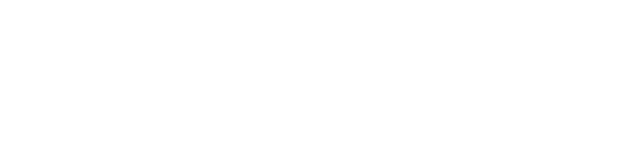
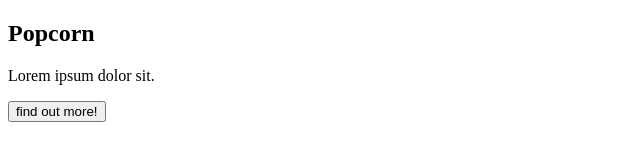
Before and after one commit to Rektwow/first-try-on-git, a plain HTML site: page index.html in a window 1280 px wide. Shown: the whole page, without its empty margins (0-640 px from the left). Drawn offline with Linux system fonts and the light colour scheme.

Commit message:
add call to action component

```diff
--- a/index.html
+++ b/index.html
@@ -7,6 +7,10 @@
    <title>Document</title>
 </head>
 <body>
-   <div class="container"></div>
+   <section class="container call-to-action">
+      <h1>Popcorn</h1>
+      <p>Lorem ipsum dolor sit.</p>
+      <button class="cta">find out more!</button>
+   </section>
 </body>
 </html>
```
